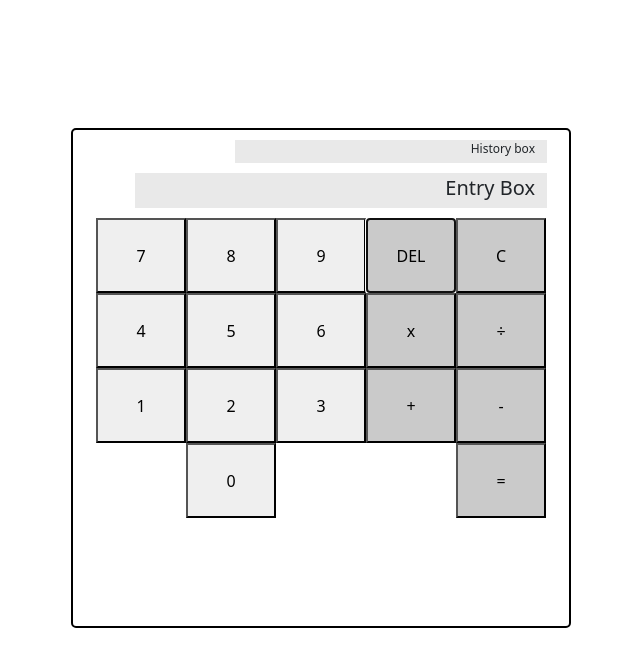
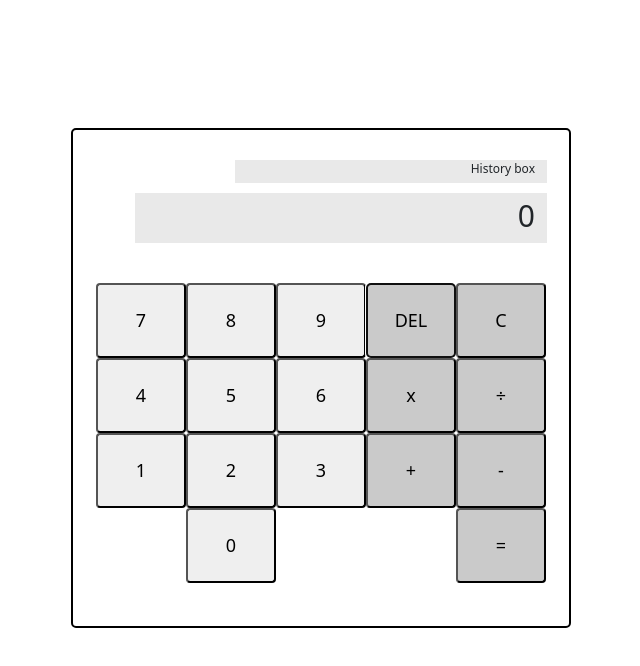
Before and after one commit to alex-baxter/calculator, a plain HTML site: page index.html in a window 1280 px wide. Both pictures are taken after a click on the button "DEL". Shown: the whole page, without its empty margins (319-959 px from the left). Drawn offline with nearby package versions, Linux system fonts and the light colour scheme.

Commit message:
small update, needs CSS done

```diff
--- a/index.html
+++ b/index.html
@@ -16,7 +16,7 @@
     <div class="row justify-content-center h-100">
         <div class="container" id="calccontainer">
             <div class="row" id="historybox"><p id="historyField">History box</p></div>
-            <div class="row" id="numberbox"><p id="displayField">Entry Box</p></div>
+            <div class="row" id="numberbox"><p id="displayField">0</p></div>
             <div class="row" id="inputbox">
                 <button class="inbut" id="but7">7</button>
                 <button class="inbut" id="but8">8</button>
@@ -138,6 +138,11 @@
         updateDisplay();
     }
 
+    function delInput() {
+        num1 = Math.floor(num1 / 10);
+        updateDisplay();
+    }
+
 
 
 
@@ -158,6 +163,7 @@
     document.querySelector('#multbut').addEventListener('click', function (){operatorSelected('x')});
 
     document.querySelector('#clearbut').addEventListener('click', clearInput);
+    document.querySelector('#delbut').addEventListener('click', delInput);
     document.querySelector('#equalbut').addEventListener('click', operate);
 
   </script>
--- a/style.css
+++ b/style.css
@@ -10,7 +10,7 @@
     text-align: right;
     background-color: rgb(233, 233, 233);
     padding: 0px;
-    margin: 10px 10px 10px 150px;
+    margin: 30px 10px 10px 150px;
     font-size: 12px;
 }
 
@@ -19,7 +19,7 @@
     background-color: rgb(233, 233, 233);
     padding: 0px;
     margin: 10px 10px 10px 50px;
-    font-size: 20px;
+    font-size: 30px;
 }
 
 p {
@@ -32,11 +32,14 @@ p {
     display: grid;
     grid-template-columns: repeat(5, 1fr);
     grid-template-rows: repeat(4, 1fr);
+    padding-top: 30px;
     width: 450px;
 }
 
 button {
     height: 75px;
+    font-size: 18px;
+    border-radius: 4px;
 }
 
 .opbut {
```
